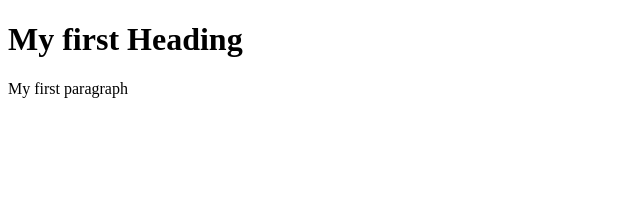
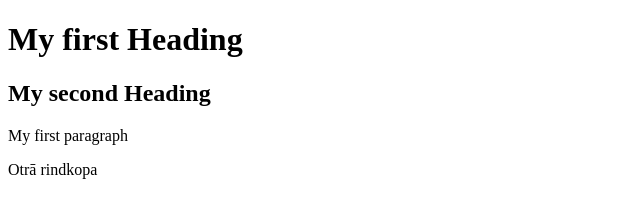
Before and after one commit to SkolotajaInese/my-first-webpage, a plain HTML site: page index.html in a window 1280 px wide. Shown: the whole page, without its empty margins (0-640 px from the left). Drawn offline with Linux system fonts and the light colour scheme.

Commit message:
My first changes to HTML code

```diff
--- a/index.html
+++ b/index.html
@@ -3,7 +3,9 @@
 <body>
 
 <h1>My first Heading</h1>
+<h2>My second Heading</h2>
 <p>My first paragraph</p>
+<p>Otrā rindkopa</p>
 
 </body>
 </html>
```
